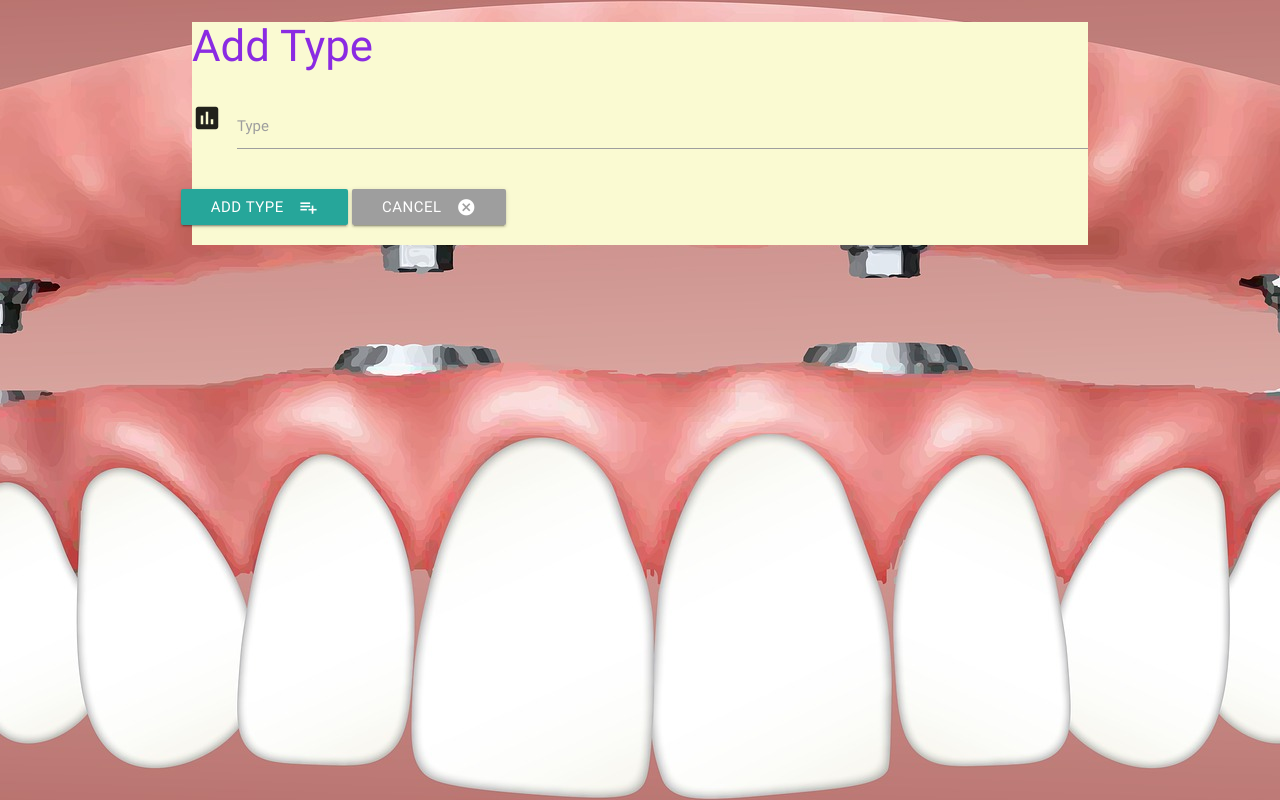
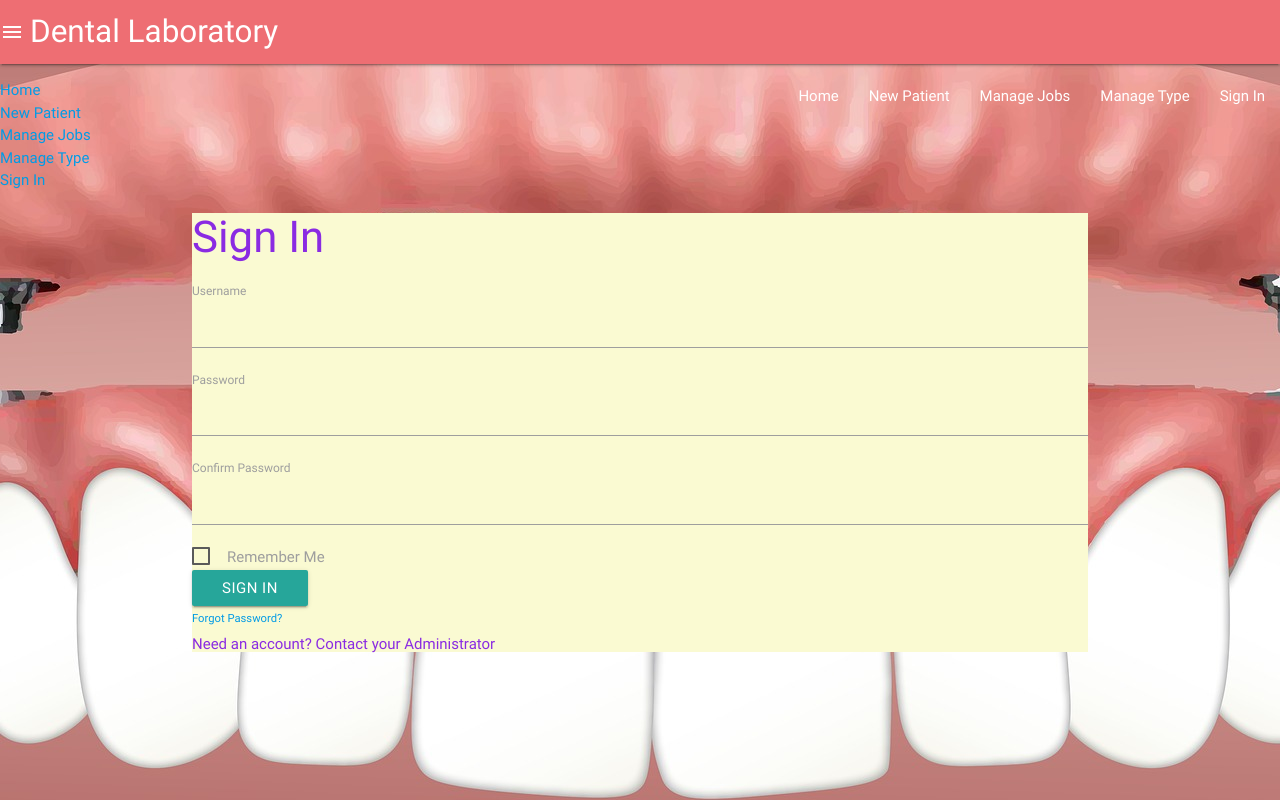
Before and after one commit to isiko1/dental_laboratory, a Flask app: page / in a window 1280 px wide. Run offline with Flask 2, Linux system fonts and the light colour scheme; some libraries are stand-ins or nearby versions.

Commit message:
Modified templates, app.py and style.css

```diff
--- a/app.py
+++ b/app.py
@@ -19,6 +19,7 @@ mongo = PyMongo(app)
 """---------------------------------------Login----------------------------"""
 
 
+@app.route('/')
 @app.route('/login', methods=['GET', 'POST'])
 def login():
     form = LoginForm()
@@ -32,20 +33,23 @@ def login():
     return render_template('login.html', title='Sign In', form=form)
 
 
-"""-----------------------------Read----------------------------------"""
+"""-----------------------------Read-------------------------------------"""
 
 
 @app.route('/get_patients')
 def get_patients():
-    return render_template('patients.html', patients=mongo.db.patients.find())
+    return render_template('patients.html', patients=mongo.db.patients.find(),
+                           type=mongo.db.patients.find())
 
 
-"""-----------------------------Create--------------------------------"""
+
+"""-----------------------------Create-------------------------------------"""
 
 
 @app.route('/add_patient')
 def add_patient():
-    return render_template('addpatient.html', jobs=mongo.db.jobs.find())
+    return render_template('addpatient.html', jobs=mongo.db.jobs.find(),
+                           type=mongo.db.type.find())
 
 
 @app.route('/insert_patient', methods=['POST'])
@@ -108,7 +112,7 @@ def edit_job(job_id):
                             {'_id': ObjectId(job_id)}))
 
 
-@app.route('/update_job/<job_id>', methods=['POST', 'GET'])
+@app.route('/update_job/<job_id>', methods=['POST'])
 def update_job(job_id):
     mongo.db.jobs.update(
         {'_id': ObjectId(job_id)},
@@ -116,10 +120,16 @@ def update_job(job_id):
     return redirect(url_for('get_jobs'))
 
 
+"""-----------------------------Delete---------------------------------"""
+
+
 @app.route('/delete_job/<job_id>')
 def delete_job(job_id):
     mongo.db.jobs.remove({'_id': ObjectId(job_id)})
     return redirect(url_for('get_jobs'))
+
+
+"""-----------------------------Update---------------------------------"""
 
 
 @app.route('/insert_job', methods=['POST'])
@@ -135,6 +145,9 @@ def insert_job():
 @app.route('/add_job')
 def add_job():
     return render_template('addjob.html')
+
+
+"""--------------------------------Read---------------------------------"""
 
 
 @app.route('/get_type')
@@ -154,9 +167,8 @@ def edit_type(type_id):
 
 @app.route('/update_type/<type_id>', methods=['POST'])
 def update_type(type_id):
-    mongo.db.type.update(
-        {'_id': ObjectId(type_id)},
-        {'type_patient': request.form.get('type_patient')})
+    mongo.db.type.update({'_id': ObjectId(type_id)},
+                         {'type_patient': request.form.get('type_patient')})
     return redirect(url_for('get_type'))
 
 
@@ -179,13 +191,12 @@ def insert_type():
     return redirect(url_for('get_type'))
 
 
-@app.route('/')
 @app.route('/add_type')
 def add_type():
     return render_template('addtype.html')
 
 
-"""---------------------------------Application---------------------"""
+"""---------------------------------Application--------------------------"""
 
 if __name__ == '__main__':
     app.run(host=os.environ.get('IP'),
--- a/static/css/style.css
+++ b/static/css/style.css
@@ -7,14 +7,20 @@ body {
 
 /*---------------Template Style----------------------------------*/
 
+a {
+    color: #fafafa;
+}
+nav .brand-logo {
+        margin-left: 30px;
+}
 h1,h2,h3,h4,h5,h6{
     color:blueviolet;
       }
-.container{
-   background-color: lightgoldenrodyellow;
+.container {
+       background-color: lightgoldenrodyellow;
 }
 .pat{
-    position: relative;
+    position: static;
 }
 
 
@@ -25,3 +31,7 @@ h1,h2,h3,h4,h5,h6{
     margin: 5px 11px;
     padding: 0 0.5em;
     }
+
+button{
+        margin: 26px;
+}
--- a/templates/addtype.html
+++ b/templates/addtype.html
@@ -12,7 +12,7 @@
           type="text"
           class="validate"
         />
-        <label>Type</label>
+        <label>Patient Type</label>
       </div>
     </div>
     <div class="row">
--- a/templates/base.html
+++ b/templates/base.html
@@ -16,6 +16,27 @@
     />
   </head>
   <body>
+  <nav>
+    <div class="nav-wrapper">
+      <a href="{{url_for('get_patients')}}" class="brand-logo">Dental Laboratory</a>
+      <a href="#" data-target="mobile-demo" class="sidenav-trigger"><i class="material-icons">menu</i></a>
+      <ul class="right hide-on-med-and-down">
+        <li><a href="{{url_for('get_patients')}}">Home</a></li>
+        <li><a href="{{url_for('add_patient')}}">New Patient</a></li>
+        <li><a href="{{url_for('get_jobs')}}">Manage Jobs</a></li>
+        <li><a href="{{url_for('get_type')}}">Manage Type</a></li>
+        <li><a href="{{url_for('login')}}">Sign In</a></li>
+      </ul>
+    </div>
+  </nav>
+
+  <ul class="sidenav" id="mobile-demo">
+    <li><a href="{{url_for('get_patients')}}">Home</a></li>
+        <li><a href="{{url_for('add_patient')}}">New Patient</a></li>
+        <li><a href="{{url_for('get_jobs')}}">Manage Jobs</a></li>
+        <li><a href="{{url_for('get_type')}}">Manage Type</a></li>
+        <li><a href="{{url_for('login')}}">Sign In</a></li>
+  </ul>
     <div class="container">
       {% with messages = get_flashed_messages(with_categories=true) %} {% if
       messages %} {% for category, message in messages %}
@@ -30,7 +51,9 @@
       $(document).ready(function () {
         $(".collapsible").collapsible();
         $("select").material_select();
+        $(".sidenav").sidenav();
       });
+
 
       /* ----Code from mini project------*/
 
--- a/templates/login.html
+++ b/templates/login.html
@@ -1,6 +1,9 @@
 {% extends "base.html"%} {% block content %}
-<h1>Sign In</h1>
+
+<h3>Sign In</h3
+>
 <div class="form group">
+
   <form action="/login" method="post" novalidate>
     {{ form.hidden_tag() }}
     <div>
```
Also changed, not shown: templates/addpatient.html (+15 -7 lines), templates/editjob.html (+5 -4 lines), templates/editpatient.html (+11 -16 lines), templates/jobs.html (+20 -7 lines), templates/patients.html (+4 -3 lines), templates/type.html (+13 -3 lines).
